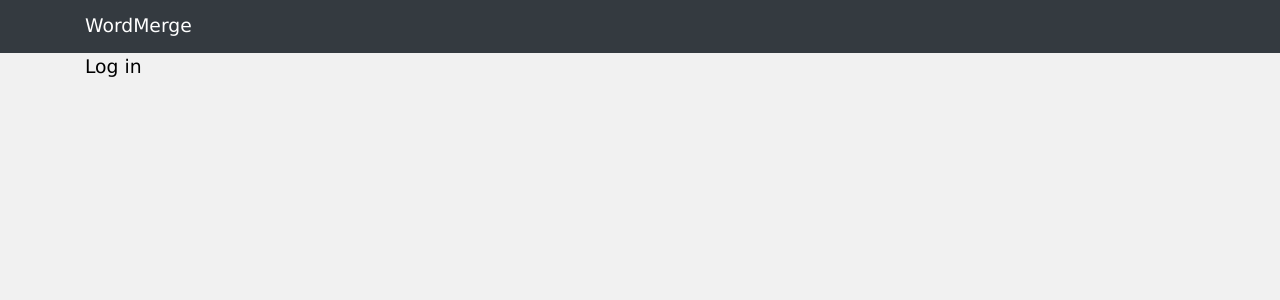
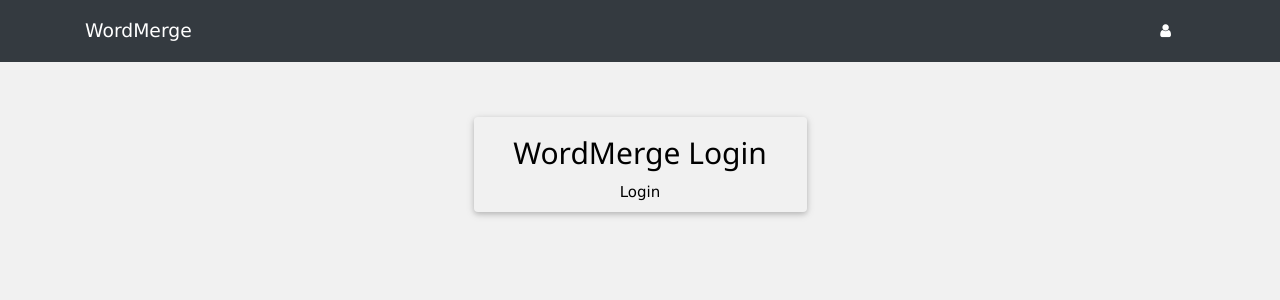
Before and after one commit to jackson-zhipeng-chang/WordMerge, a Django app: page / in a window 1280 px wide. Shown: the top 300 px of the page. Run offline with Django 3.2, Linux system fonts and the light colour scheme; some libraries are stand-ins or nearby versions.

Commit message:
show histories in cards style

```diff
--- a/wordMergeApp/WordMergeHandler.py
+++ b/wordMergeApp/WordMergeHandler.py
@@ -163,10 +163,9 @@ def home(request):
             group = Group.objects.get(user=exist_user)
             user_uuid = group.id
             histories = History.objects.filter(group = group)
-            print(histories)
             return render(request, 'home.html', {'uuid':request.get_host()+ '/convert/' +str(user_uuid), 'Histories': histories})
         else:
-            return None
+            return render(request, 'home.html')
     else:
         return render(request, 'home.html')
 
--- a/wordMergeApp/templates/home.html
+++ b/wordMergeApp/templates/home.html
@@ -2,23 +2,44 @@
 
 {% block content %}
 	{% if user.is_authenticated %}
-		<h1>{{ user.username }}</h1>
-		<p class="display-6">Your email address: {{ user.email }}</p>
+		<div class="w3-card w3-round" style="margin-top: 1%;">
+			<div class="w3-container w3-padding">
+				<div class="w3-center">
+					<h2>Profile</h2>
+					<p >Your email address: {{ user.email }}</p>
+
 		{% if uuid is not None %}
-			<p class="display-6">Please send the requests to: {{ uuid }}</p>
-			<p class="display-6" style="font-weight:bold">Histories</p>
+			<p>Please send the requests to: {{ uuid }}</p>
+				</div>
+            </div>
+        </div>
+			<br>
+			<h2 class="w3-center">Histories</h2>
 			{% for history in Histories %}
-				<p>{{ history.time }}</p>
-                <p>{{history.payload}} </p>
+				<div class="w3-card w3-round" style="margin-top: 1%;">
+					<div class="w3-container w3-padding">
+						<div class="w3-center">
+							<p>{{ history.time }}</p>
+							<p>{{history.payload}} </p>
+						</div>
+					</div>
+				</div>
             {% endfor %}
-
 		{% else %}
-			<a class="display-6" href="../register">Please link your Google Drive here</a>
+			<a href="../register">Please link your Google Drive here</a>
+				</div>
+            </div>
+        </div>
 		{% endif %}
-		<div class="w3-dropdown-hover w3-hide-small w3-right" style="right:0;width:100px">
-		<br><a class="w3-bar-item w3-button" href="/logout">Logout</a>
 		</div>
 	{% else %}
-		<a class="lead" href="{% url 'login' %}">Log in</a>
+			<div class="w3-card w3-round w3-dark" style="width:30%;margin:auto;margin-top: 5%;">
+			<div class="w3-container w3-padding">
+				<h2 class="w3-center">WordMerge Login</h2>
+				<form class="w3-center">
+					<a class="w3-center" href="{% url 'social:begin' 'google-oauth2' %}">Login</a><br>
+				</form>
+			</div>
+		</div>
 	{% endif %}
 {% endblock content %}
--- a/wordMergeApp/templates/layout.html
+++ b/wordMergeApp/templates/layout.html
@@ -13,6 +13,11 @@
 	<nav class="navbar navbar-expand-sm navbar-dark bg-dark">
 		<div class="container">
 				<a class="navbar-brand" href="/">WordMerge</a>
+				<div class="w3-dropdown-hover w3-hide-small w3-right">
+				<button class="w3-button w3-padding-large" title="Account"><span style="color:white;">{{user.username}}<span><i class="fa fa-user w3-margin-left"></i></button>
+                <div class="w3-dropdown-content w3-card-4 w3-bar-block " style="right:0;width:100px">
+                    <a href="/logout" class="w3-bar-item w3-button">Log Out</a></div>
+            	</div>
 		</div>
 		<body class="w3-light-grey">
 
--- a/wordMergeApp/templates/registration/login.html
+++ /dev/null
@@ -1,6 +0,0 @@
-{% extends "layout.html" %}
-
-
-{% block content %}
-  <a href="{% url 'social:begin' 'google-oauth2' %}">Login with Google</a><br>
-{% endblock %}
```
